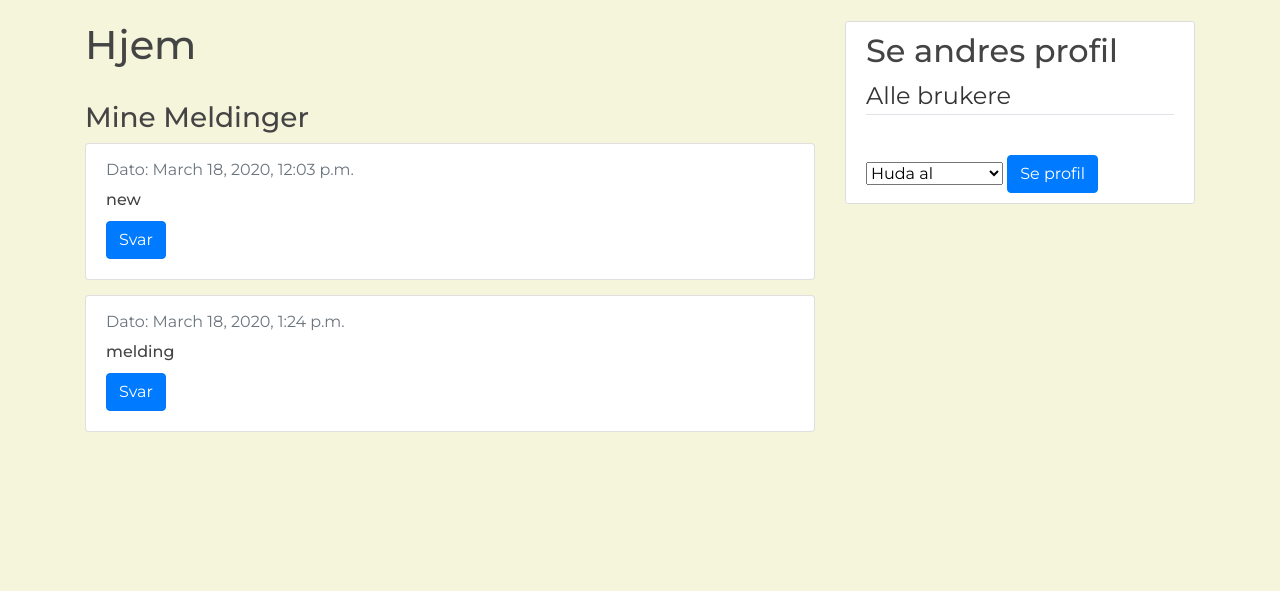
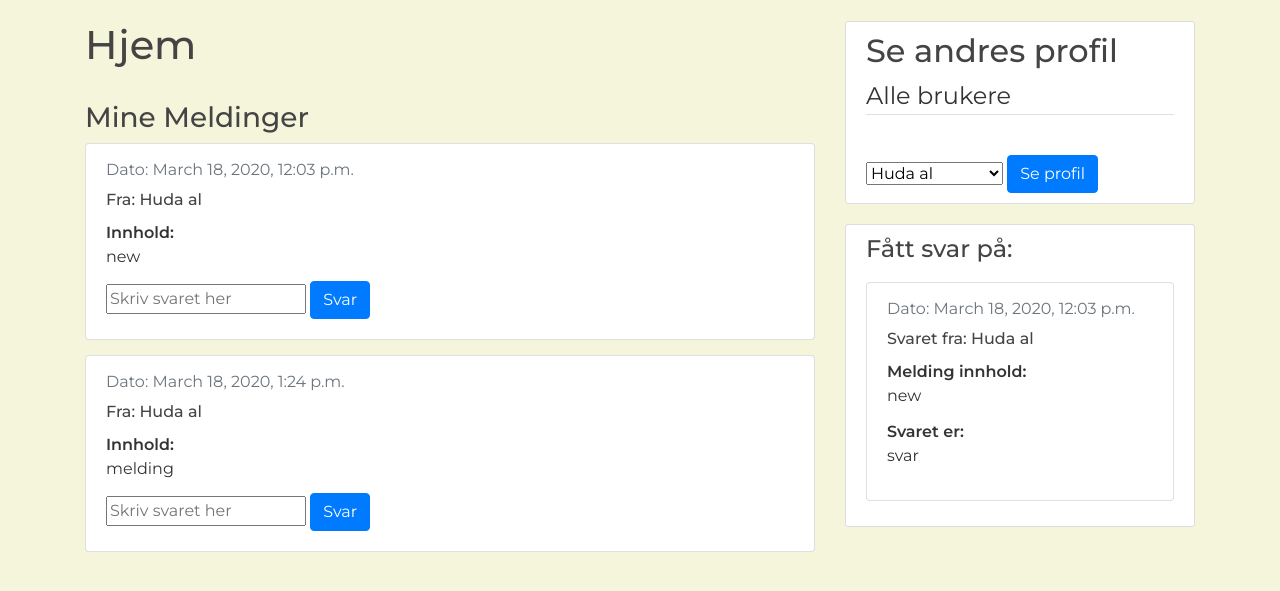
Before and after one commit to eivindsd/Programvareutvikling---Prosjekt, a Django app: page /home/ in a window 1280 px wide. Shown: the part 59-650 px from the top of the page. Run offline with Django 3.2, Linux system fonts and the light colour scheme; a user stored in the database is signed in; data comes from the database, SQL or seed files in the repository; both versions use the stored data as it was after the commit; some libraries are stand-ins or nearby versions.

Commit message:
Svare på meldinger er tilgjengelig, og vise de svarte meldinger i hjem side

```diff
--- a/website/models.py
+++ b/website/models.py
@@ -98,7 +98,14 @@ class deltokArrangementManager(models.Manager):
         return deltokArrangement.objects.filter(arrangement=arr, bruker=bruker).delete()
 
 class MessagesManager(models.Manager):
-    pass
+    def answer(self, answer, messageId):
+        try:
+           message = Messages.objects.get(id=messageId)
+           message.answer = answer
+           message.save()
+           return message
+        except:
+            return False
 
 
 
@@ -284,6 +291,20 @@ class Messages(models.Model):
     def get_all(self):
         return Messages.objects.all()
 
-    def getMyMessages(self, bruker):
-        list_messages = Messages.objects.filter(receiver=bruker)
+    def getMyMessages(self, user):
+        list_messages = Messages.objects.filter(receiver=user)
         return list_messages
+
+    def getMessageById(self, id):
+        message = Messages.objects.filter(id=id)
+        if len(message) > 0:
+            return message[0]
+        return False
+
+    def myAnsweredMessages(self, user):
+        messages = Messages.objects.filter(author=user)
+        answered = []
+        for message in messages:
+            if message.answer:
+                answered.append(message)
+        return answered
--- a/website/templates/website/base.html
+++ b/website/templates/website/base.html
@@ -66,12 +66,10 @@
             {% endif %}
           {% block content %}{% endblock %}
         </div>
+        <div class="col-md-4" style="height: 100%">
           {% block sidebar %}{% endblock %}
-      </div>
-      <div class="row">
-          <div class="col-md-8">
-          </div>
-          {% block arrangementer %}{% endblock %}
+          {% block sidebar2 %}{% endblock %}
+        </div>
       </div>
 </main>
 
--- a/website/templates/website/home.html
+++ b/website/templates/website/home.html
@@ -4,19 +4,25 @@
     <h1>Hjem</h1>
     <br>
     <h3>Mine Meldinger</h3>
-    {% for message in mineMessages %}
+    {% for message in mineMeldinger %}
+        <form method="POST">
+        {% csrf_token %}
             <div class="card" style="margin-bottom: 15px">
                       <div class="card-body">
                         <p class="card-subtitle mb-2 text-muted">Dato: {{ message.date }}</p>
-                    <h6 class="card-title">{{ message.content }}</h6>
+                        <h6 class="card-title">Fra: {{ message.author }}</h6>
+                        <b>Innhold: </b>
+                        <p class="card-title">{{ message.content }}</p>
+                        <input type="hidden" name="messageId" value={{message.id}}>
+                        <input type="text" name="svarText" placeholder="Skriv svaret her">
                         <input type="submit" name="svar" value="Svar" class="btn btn-primary"/>
                       </div>
             </div>
+        </form>
     {% endfor %}
 {% endblock content %}
 
 {% block sidebar %}
-    <div class="col-md-4">
           <div class="content-section">
             <h2>Se andres profil</h2>
               <fieldset class="form-group">
@@ -32,9 +38,23 @@
               <input type="submit" name="seProfil" value="Se profil" class="btn btn-primary" />
               </form>
           </div>
-        </div>
 {% endblock sidebar %}
 
-{% block arrangementer %}
-
-{% endblock arrangementer %}
+{% block sidebar2 %}
+          <div class="content-section">
+              <h4 style="padding-bottom: 10px;" >Fått svar på:</h4>
+              {% for svar in svarene %}
+              <div class="card" style="margin-bottom: 15px">
+                  <div class="card-body">
+                      <p class="card-subtitle mb-2 text-muted">Dato: {{ svar.date }}</p>
+                      <h6 class="card-title">Svaret fra: {{ svar.receiver }}</h6>
+                      <b>Melding innhold: </b>
+                      <p class="card-title">{{ svar.content }}</p>
+                      <b>Svaret er: </b>
+                      <p class="card-title">{{ svar.answer }}</p>
+                      <input type="hidden" name="messageId" value={{message.id}}>
+                  </div>
+              </div>
+              {% endfor %}
+          </div>
+{% endblock sidebar2 %}
--- a/website/views.py
+++ b/website/views.py
@@ -10,6 +10,7 @@ def home(request):
         return redirect('startPage')
     if request.method == 'POST':
         form = AllUsersForm(request.POST, user=request.user)
+        """Se andres profil"""
         IDs = request.POST.getlist('bruker')
         if len(IDs) > 0:
             userId = request.POST.getlist('bruker')[0]
@@ -21,15 +22,24 @@ def home(request):
                       "user": user,
                       }
             return render(request, "users/otherProfile.html", contex)
+        """Svar på meldingen"""
+        if request.POST.get("svar"):
+            messageId = request.POST.get("messageId")
+            answerText = request.POST.get("svarText")
+            if answerText == "":
+                messages.warning(request, f'Du har glemt å skrive svaret!')
+            else:
+                Messages.objects.answer(answerText, messageId)
         if form.is_valid():
             form.save()
             return redirect('home')
     else:
         form = AllUsersForm(request.user)
     contex = {
-        'mineMessages': Messages.getMyMessages(Messages, request.user),
+        'mineMeldinger': Messages.getMyMessages(Messages, request.user),
         'form': form,
         'brukere': Bruker.get_all(Bruker),
+        'svarene': Messages.myAnsweredMessages(Messages, request.user),
     }
     return render(request, "website/home.html", contex)
 
```
Also changed, not shown: users/templates/users/otherProfile.html (+2 -7 lines), users/templates/users/profile.html (+2 -6 lines), db.sqlite3. Lines whose indentation alone changed are shown as unchanged.
